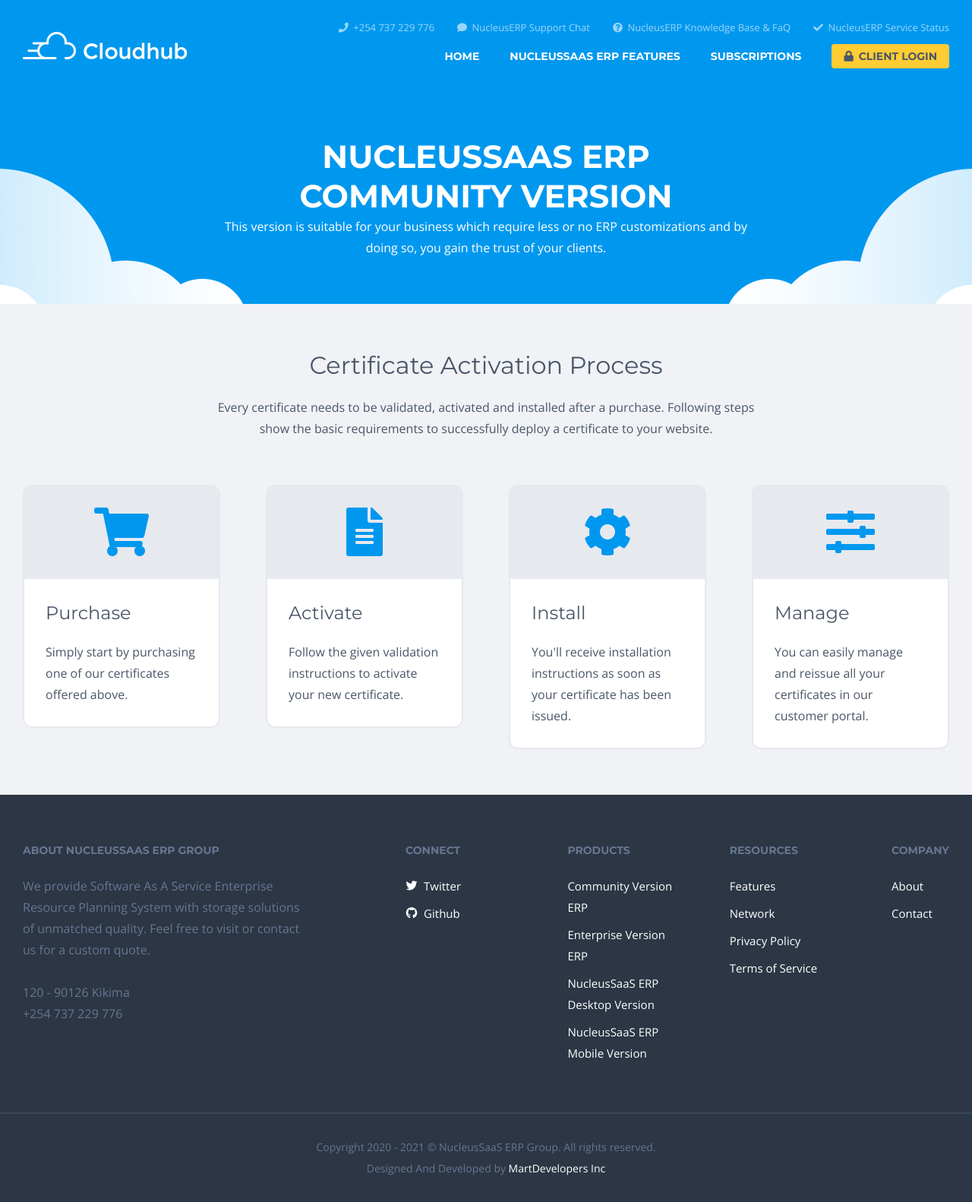
After one commit to NucleusERP-Group/Subscription_Ecosystem, a PHP site: page /views/features_community.php in a window 1280 px wide. The commit adds this page. Shown: the whole page at 76% size. Run offline with PHP 8.4, Linux system fonts and the light colour scheme.

Commit message:
Scaffolded Community Version Features

```diff
--- a/partials/_header.php
+++ b/partials/_header.php
@@ -20,6 +20,9 @@
                     </ul>
                 </li>
                 <li>
+                    <a href="subscriptions.php">Subscriptions</a>
+                </li>
+                <li>
                     <a class="button button-secondary" href="client-login.php">
                         <i class="fas fa-lock icon-left"></i>Client Login
                     </a>
@@ -33,7 +36,7 @@
                     <a href="contact.php"><i class="fas fa-comment icon-left"></i>NucleusERP Support Chat</a>
                 </li>
                 <li>
-                    <a href="knowledge_base.php"><i class="fas fa-question-circle icon-left"></i>NucleusERP Knowledge Base</a>
+                    <a href="knowledge_base.php"><i class="fas fa-question-circle icon-left"></i>NucleusERP Knowledge Base & FaQ</a>
                 </li>
                 <li>
                     <a href="service_status.php"><i class="fas fa-check icon-left"></i>NucleusERP Service Status</a>
--- /dev/null
+++ b/views/features_community.php
@@ -0,0 +1,104 @@
+<?php require_once('../partials/_head.php'); ?>
+
+<body class="footer-dark">
+    <!-- Header -->
+    <?php require_once('../partials/_header.php'); ?>
+    <!-- Content -->
+    <section id="content">
+        <!-- Content Row -->
+        <section class="content-row content-row-color content-row-clouds">
+            <div class="container">
+                <header class="content-header content-header-small content-header-uppercase">
+                    <h1>
+                        NucleusSaaS ERP Community Version
+                    </h1>
+                    <p>
+                        This version is suitable for your business which require less or no ERP customizations and by doing so, you gain the trust of your clients.
+                    </p>
+                </header>
+            </div>
+        </section>
+
+        <section class="content-row content-row-gray">
+            <div class="container">
+                <header class="content-header">
+                    <h2>
+                        Certificate Activation Process
+                    </h2>
+                    <p>
+                        Every certificate needs to be validated, activated and installed after a purchase. Following steps show the basic requirements to successfully deploy a certificate to your website.
+                    </p>
+                </header>
+                <div class="column-row">
+                    <div class="column-25">
+                        <div class="feature-box">
+                            <div class="feature-header">
+                                <i class="fas fa-shopping-cart icon-feature"></i>
+                            </div>
+                            <div class="feature-content">
+                                <h3>
+                                    Purchase
+                                </h3>
+                                <p>
+                                    Simply start by purchasing one of our certificates offered above.
+                                </p>
+                            </div>
+                        </div>
+                    </div>
+                    <div class="column-25">
+                        <div class="feature-box">
+                            <div class="feature-header">
+                                <i class="fas fa-file-alt icon-feature"></i>
+                            </div>
+                            <div class="feature-content">
+                                <h3>
+                                    Activate
+                                </h3>
+                                <p>
+                                    Follow the given validation instructions to activate your new certificate.
+                                </p>
+                            </div>
+                        </div>
+                    </div>
+                    <div class="column-25">
+                        <div class="feature-box">
+                            <div class="feature-header">
+                                <i class="fas fa-cog icon-feature"></i>
+                            </div>
+                            <div class="feature-content">
+                                <h3>
+                                    Install
+                                </h3>
+                                <p>
+                                    You'll receive installation instructions as soon as your certificate has been issued.
+                                </p>
+                            </div>
+                        </div>
+                    </div>
+                    <div class="column-25">
+                        <div class="feature-box">
+                            <div class="feature-header">
+                                <i class="fas fa-sliders-h icon-feature"></i>
+                            </div>
+                            <div class="feature-content">
+                                <h3>
+                                    Manage
+                                </h3>
+                                <p>
+                                    You can easily manage and reissue all your certificates in our customer portal.
+                                </p>
+                            </div>
+                        </div>
+                    </div>
+                </div>
+            </div>
+        </section>
+
+    </section>
+    <!-- Footer -->
+    <?php require_once('../partials/_footer.php'); ?>
+    <?php require_once('../partials/_scripts.php'); ?>
+</body>
+
+
+</html>
```
Also changed, not shown: views/knowledge_base.php (added).
